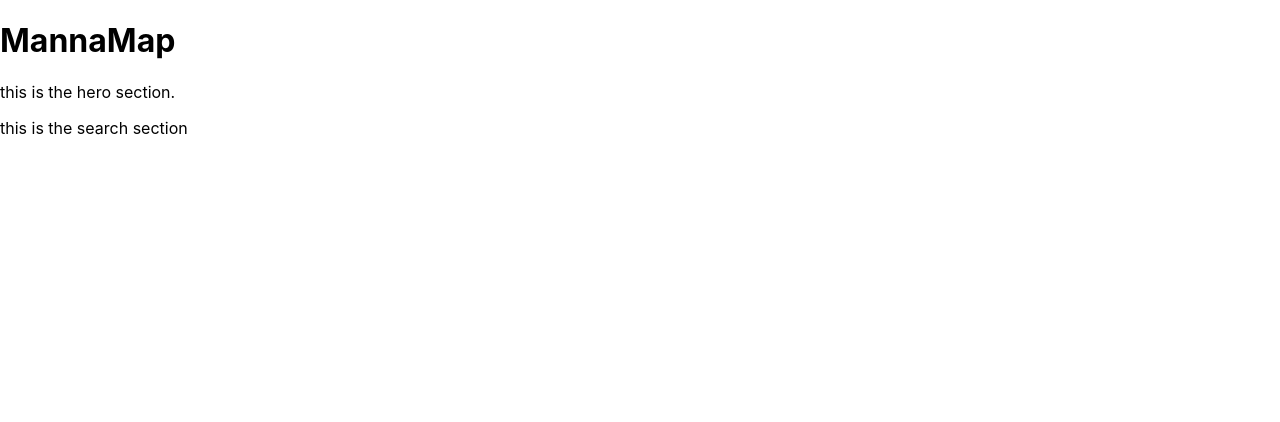
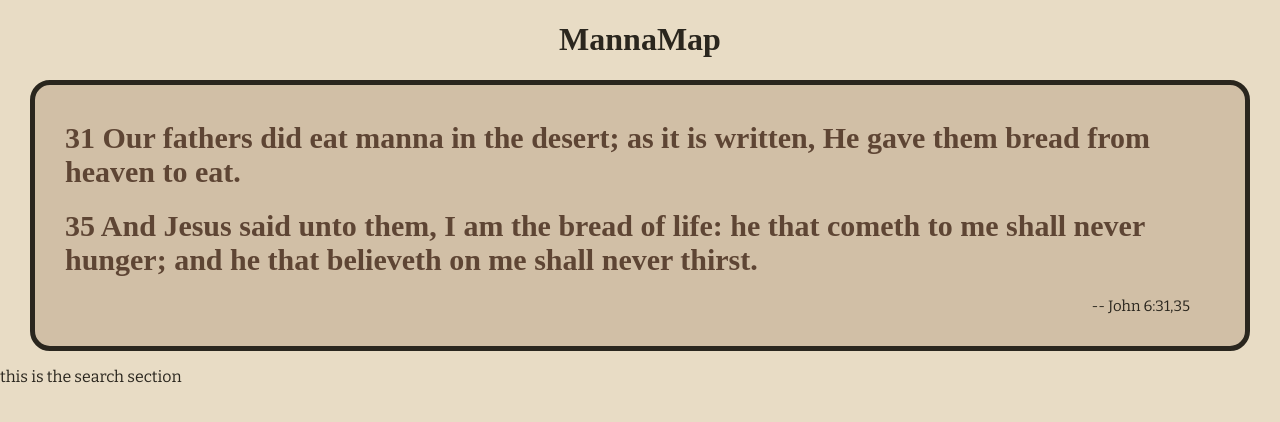
Before and after one commit to Joao-Banks/MannaMapp, a React (Create React App) app: page / in a window 1280 px wide. Shown: the top 422 px of the page. Built offline with nearby package versions, Linux system fonts and the light colour scheme; a web font is replaced by a local one.

Commit message:
basic css styling

```diff
--- a/src/App.css
+++ b/src/App.css
@@ -1,38 +1,36 @@
-.App {
-  text-align: center;
+@import url("https://fonts.googleapis.com/css2?family=Bitter:wght@400;500;700&family=Rye&display=swap");
+
+:root {
+  /* Colors */
+  --color-primary: #a68c70;
+  --color-secondary: #5e4534;
+  --color-background: #e8dcc5;
+  --color-accent: #d1bfa6;
+  --color-text: #2a261e;
+
+  /* Typography */
+  --font-family-heading: "Rye", cursive;
+  --font-family-body: "Bitter", serif;
 }
 
-.App-logo {
-  height: 40vmin;
-  pointer-events: none;
+body {
+  font-family: var(--font-family-body);
+  background-color: var(--color-background);
 }
 
-@media (prefers-reduced-motion: no-preference) {
-  .App-logo {
-    animation: App-logo-spin infinite 20s linear;
-  }
+h1,
+h2,
+h3 {
+  font-family: var(--font-family-heading);
+  color: var(--color-secondary);
 }
 
-.App-header {
-  background-color: #282c34;
-  min-height: 100vh;
-  display: flex;
-  flex-direction: column;
-  align-items: center;
-  justify-content: center;
-  font-size: calc(10px + 2vmin);
-  color: white;
+p {
+  font-family: var(--font-family-body);
+  color: var(--color-text);
 }
 
-.App-link {
-  color: #61dafb;
+.title {
+  text-align: center;
+  color: var(--color-text);
 }
-
-@keyframes App-logo-spin {
-  from {
-    transform: rotate(0deg);
-  }
-  to {
-    transform: rotate(360deg);
-  }
-}
--- a/src/App.js
+++ b/src/App.js
@@ -8,7 +8,7 @@ import Footer from "./components/Footer";
 function App() {
   return (
     <div>
-      <h1>MannaMap</h1>
+      <h1 className="title">MannaMap</h1>
       <Hero />
       <Search />
       <Wards></Wards>
--- a/src/components/Hero.js
+++ b/src/components/Hero.js
@@ -1,4 +1,17 @@
+import "./styles/Hero.css";
 function Hero() {
-  return <p>this is the hero section.</p>;
+  return (
+    <div className="hero-container">
+      <h1 className="verse">
+        31 Our fathers did eat manna in the desert; as it is written, He gave
+        them bread from heaven to eat.
+      </h1>
+      <h1 className="verse">
+        35 And Jesus said unto them, I am the bread of life: he that cometh to
+        me shall never hunger; and he that believeth on me shall never thirst.
+      </h1>
+      <p className="reference">-- John 6:31,35</p>
+    </div>
+  );
 }
 export default Hero;
--- /dev/null
+++ b/src/components/styles/Hero.css
@@ -0,0 +1,19 @@
+.hero-container {
+  background-color: var(--color-accent);
+  font-size: 15px;
+  padding: 1rem;
+  padding-left: 30px;
+  padding-right: 30px;
+  margin-left: 30px;
+  margin-right: 30px;
+  border-radius: 20px;
+  border: 5px solid var(--color-text);
+}
+
+.verse {
+}
+
+.reference {
+  text-align: right;
+  padding-right: 25px;
+}
```
